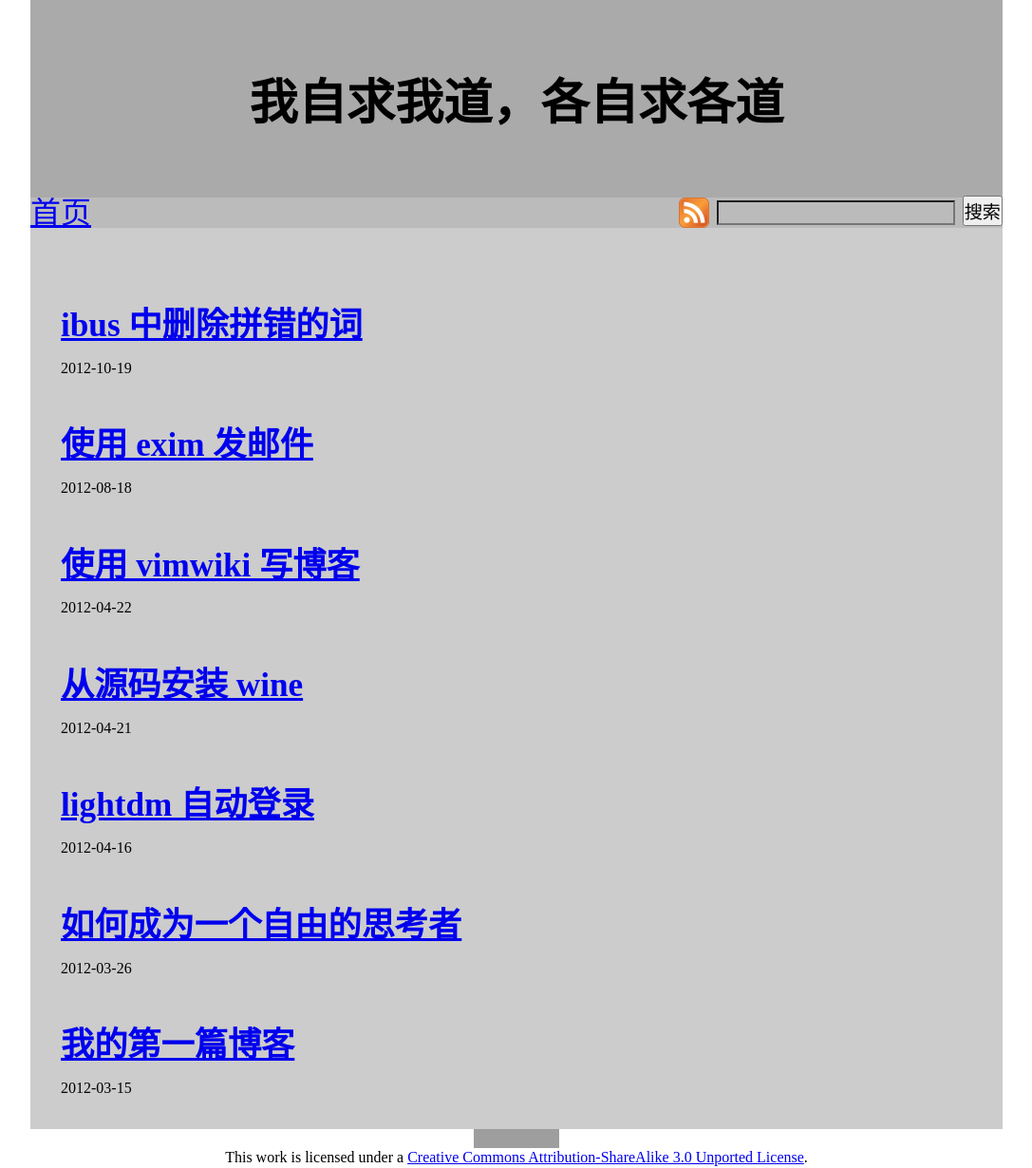
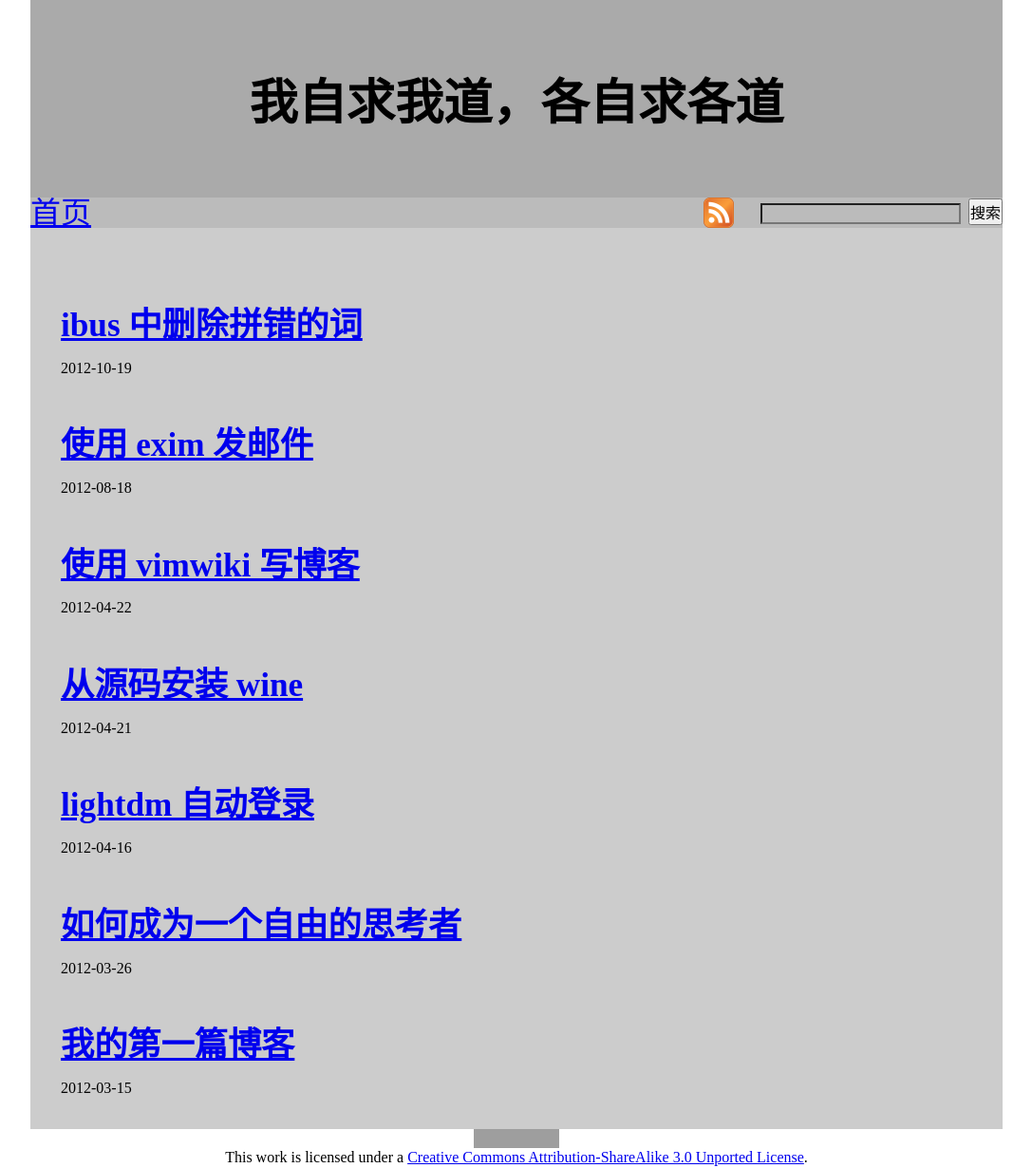
Before and after one commit to leiqin/leiqin.github.io, a Jekyll site: the page built from index.html, in a window 1280 px wide. Shown: the whole page at 95% size, without its empty margins (96-1183 px from the left). Built offline with Jekyll 4.4.1, drawn with Linux system fonts in a browser that asks for light colours; comment, search, counter and statistics services are not loaded; grey boxes are pictures that could not be loaded.

Commit message:
修改一些 css

```diff
--- a/_includes/atom.html
+++ b/_includes/atom.html
@@ -1 +1 @@
-<a href="/atom.xml"><img src="/images/Feed-icon.png" height="32pt" width="32pt" /></a>
+<a href="/atom.xml"><img id="feedicon" src="/images/Feed-icon.png" /></a>
--- a/css/default.css
+++ b/css/default.css
@@ -79,24 +79,31 @@ del {text-decoration: line-through; color: #777777;}
     line-height: 100%;
 }
 
-#label {
-    padding: 0;
-    font-size: 200%;
-    line-height: 100%;
-    background: #bbbbbb;
-}
-
 #content {
     padding: 2em;
     background: #cccccc;
+}
+
+#label {
+    padding: 0;
+    font-size: 32px;
+    line-height: 100%;
+    height: 32px;
+    background: #bbbbbb;
 }
 
 .right {
     float: right;
 }
 
+#feedicon {
+    height: 32px;
+    width: 32px;
+}
+
 #googlecustomsearch {
     display: inline;
+    margin-left: 20px;
 }
 
 #googlecustomsearch form {
@@ -105,7 +112,7 @@ del {text-decoration: line-through; color: #777777;}
 
 #googlecustomsearch input {
     padding: 0;
-    font-size: 60%;
+    font-size: 16px;
     position: relative;
     top: -10px;
 }
```
